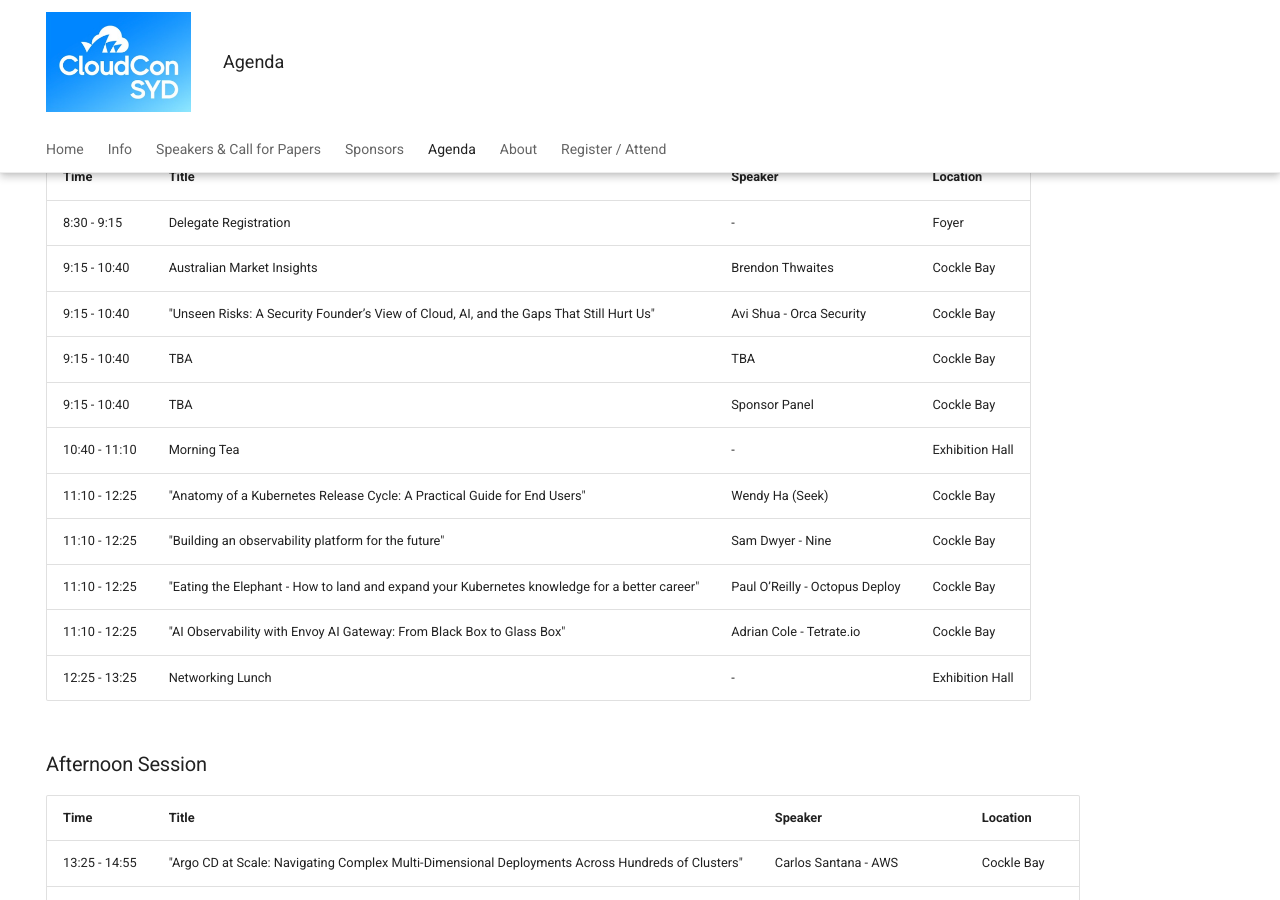
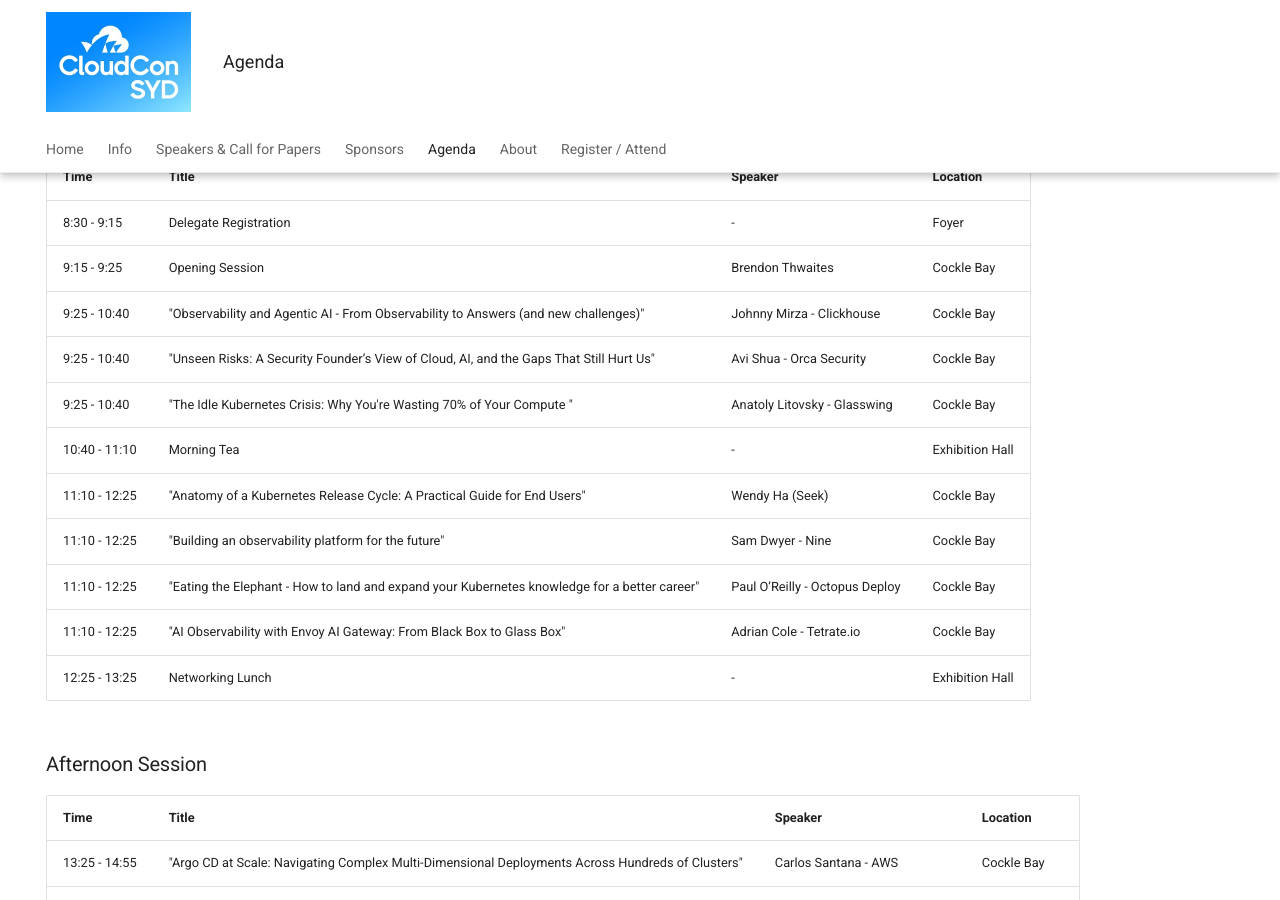
Before and after one commit to cloudconau/site, an MkDocs documentation site: the page built from docs/agenda.md, in a window 1280 px wide and 900 px high, scrolled down 1132 px. Built offline with MkDocs 1.6.1 and Material for MkDocs 9.7.7, drawn with Linux system fonts in a browser that asks for light colours.

Commit message:
agenda updates

```diff
--- a/docs/agenda.md
+++ b/docs/agenda.md
@@ -34,10 +34,10 @@ hide:
 | Time  | Title | Speaker | Location |
 |---|---|---|---|
 | 8:30 - 9:15 | Delegate Registration | - | Foyer |
-| 9:15 - 10:40| Australian Market Insights | Brendon Thwaites | Cockle Bay |
-| 9:15 - 10:40 | "Unseen Risks: A Security Founder’s View of Cloud, AI, and the Gaps That Still Hurt Us" | Avi Shua - Orca Security | Cockle Bay |
-| 9:15 - 10:40 | TBA | TBA | Cockle Bay |
-| 9:15 - 10:40 | TBA | Sponsor Panel | Cockle Bay |
+| 9:15 - 9:25 | Opening Session | Brendon Thwaites | Cockle Bay |
+| 9:25 - 10:40 | "Observability and Agentic AI - From Observability to Answers (and new challenges)" | Johnny Mirza - Clickhouse | Cockle Bay |
+| 9:25 - 10:40 | "Unseen Risks: A Security Founder’s View of Cloud, AI, and the Gaps That Still Hurt Us" | Avi Shua - Orca Security | Cockle Bay |
+| 9:25 - 10:40 | "The Idle Kubernetes Crisis: Why You're Wasting 70% of Your Compute  " | Anatoly Litovsky - Glasswing | Cockle Bay |
 | 10:40 - 11:10 | Morning Tea | - | Exhibition Hall |
 | 11:10 - 12:25 | "Anatomy of a Kubernetes Release Cycle: A Practical Guide for End Users" | Wendy Ha (Seek) | Cockle Bay |
 | 11:10 - 12:25 | "Building an observability platform for the future" | Sam Dwyer - Nine | Cockle Bay |
```
